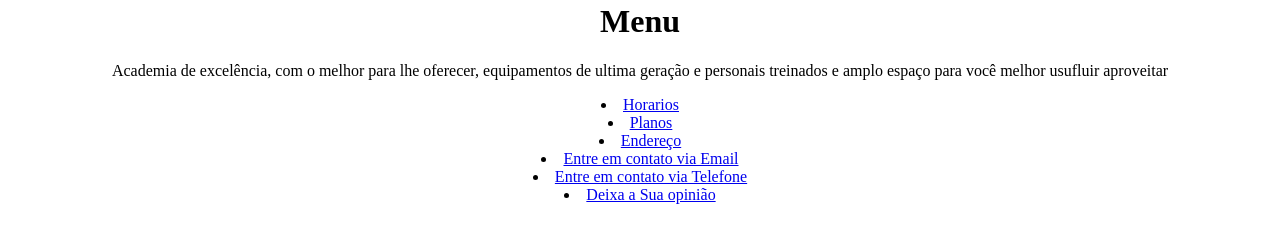
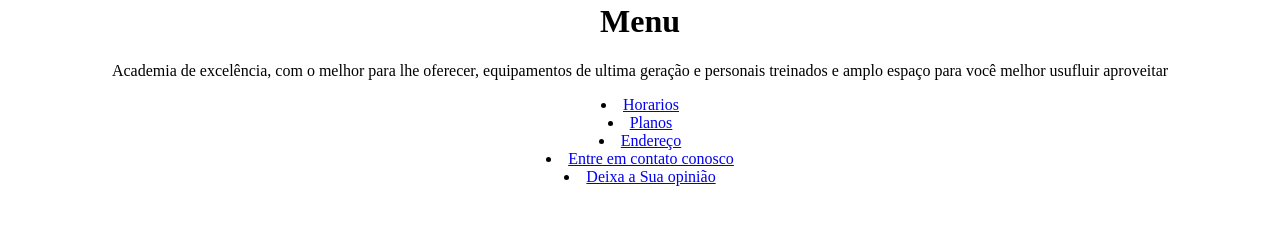
Before and after one commit to NaokiGTA/pds, a plain HTML site: page index.html in a window 1280 px wide. Shown: the part 402-644 px from the top of the page. Drawn offline with Linux system fonts and the light colour scheme.

Commit message:
Add files via upload

```diff
--- a/index.html
+++ b/index.html
@@ -16,8 +16,7 @@
     <li align="center"><a href="horarios.html">Horarios</a></li>
     <li align="center"><a href="planos.html">Planos</a></li>
     <li align="center"><a href="endereço.html">Endereço</a></li>
-    <li align="center"><a href="email.html">Entre em contato via Email</a></li>
-    <li align="center"><a href="telefone.html">Entre em contato via Telefone</a></li>
+    <li align="center"><a href="contato.html">Entre em contato conosco</a></li>
     <li align="center"><a href="opiniao.html">Deixa a Sua opinião</a></li>
 
 </html>
```
